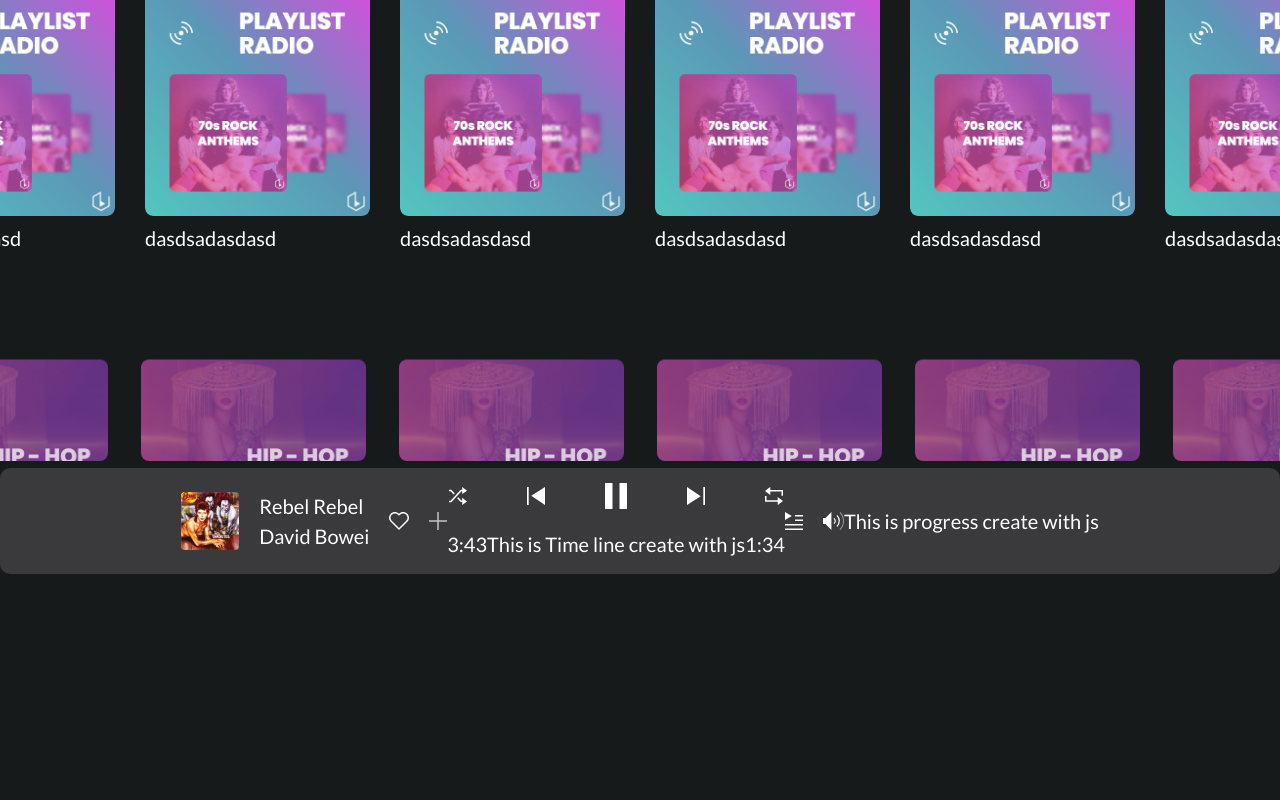
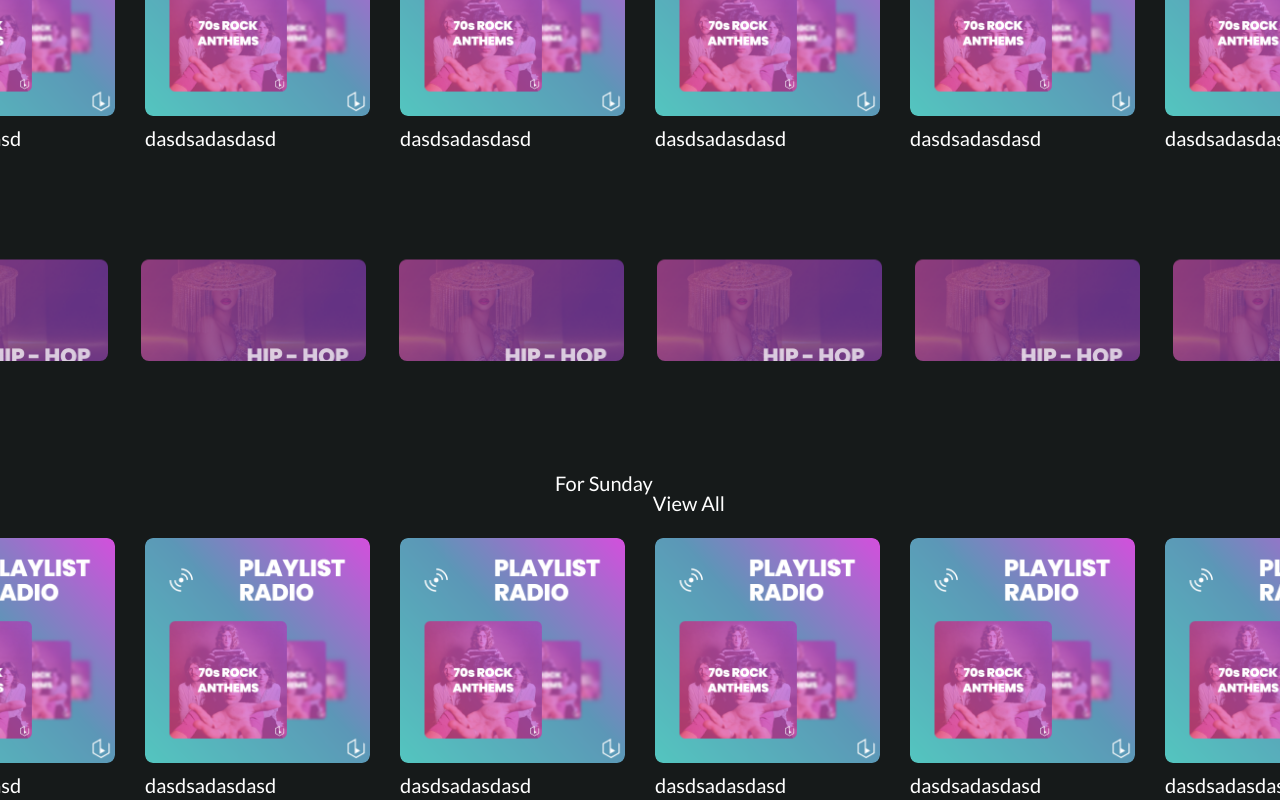
Before and after one commit to ManiPr/Music-App, a React (Create React App) app: page / in a window 1280 px wide. Shown: the part 354-1154 px from the top of the page. Before the commit the page ends 822 px from the top, so only its background shows below. Built offline with nearby package versions, Linux system fonts and the light colour scheme.

Commit message:
feat:fisnished Days

```diff
--- a/src/pages/home/Home.css
+++ b/src/pages/home/Home.css
@@ -1,5 +1,5 @@
 .recently-played{
-    margin-top:20rem;
+    margin-top:10rem;
 }
 .recently-played__wrapper{
     margin: 0 20rem;
@@ -35,3 +35,24 @@
 .category-wrapper{
     gap: 3.3rem;
 }
+/*
+ __________Days_______________
+*/
+.days{
+    margin-top: 10rem;
+}
+.days__wrapper{
+    margin: 0 20rem;
+}
+.days__top{
+    justify-content: space-between;
+}
+.days__title{
+    margin-bottom: 4rem;
+}
+.days__view{
+    cursor: pointer;
+}
+.days__musics{
+    gap: 3rem;
+}
--- a/src/pages/home/Home.js
+++ b/src/pages/home/Home.js
@@ -37,7 +37,26 @@ export default function Home() {
           <Category></Category>
           <Category></Category>
           <Category></Category>
-           <Category></Category>
+          <Category></Category>
+          </div>
+          </div>
+      </section>
+      <section className='days'>
+      <div className='container'>
+          <div className='days__wrapper'>
+            <div className='days__top center'>
+            <p className='days__title'>For Sunday</p>
+            <p className='days__view'>View All</p>
+            </div>
+            <div className='days__musics center'>
+            <Music></Music>
+            <Music></Music>
+            <Music></Music>
+            <Music></Music>
+            <Music></Music>
+            <Music></Music>
+            </div>
+
           </div>
           </div>
       </section>
```
